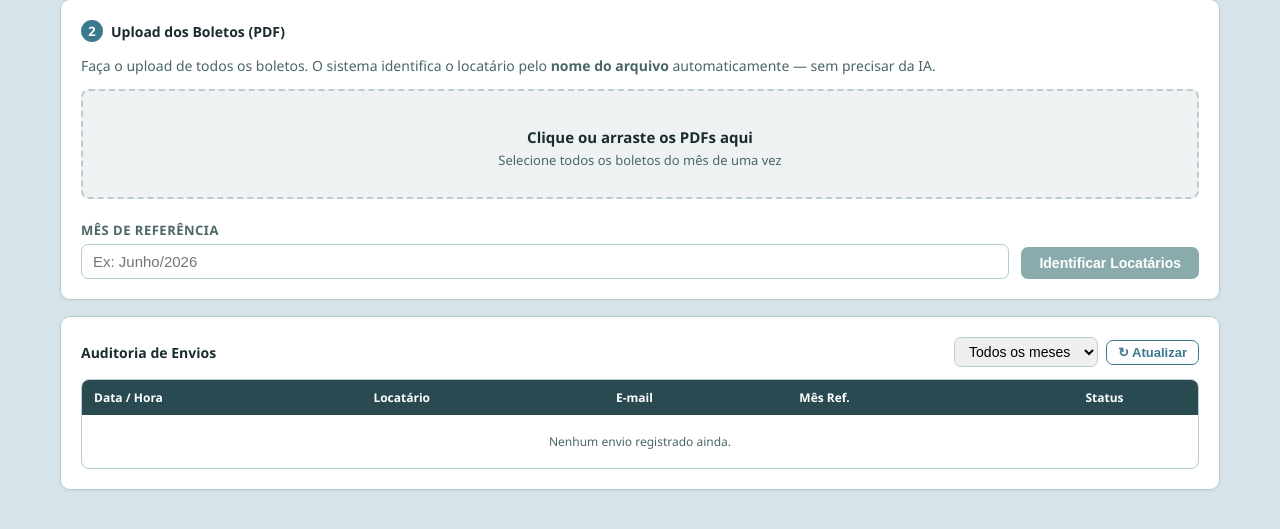
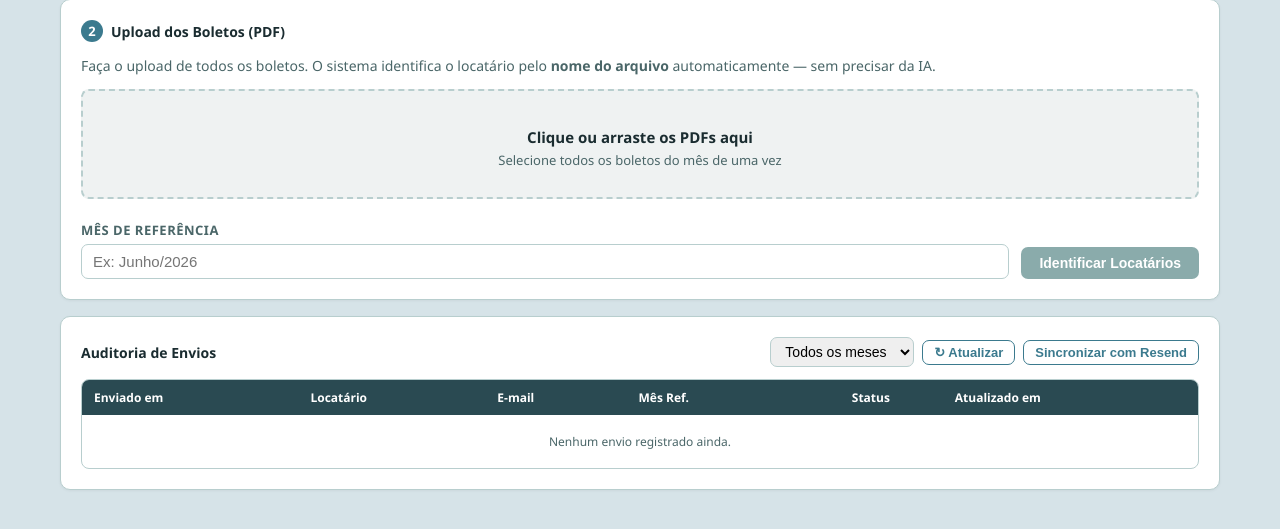
Before and after one commit to vithorafailde/sistema-boletos, a Flask app: page /envio_boletos in a window 1280 px wide. Shown: the part 160-689 px from the top of the page. Run offline with Flask 3, Linux system fonts and the light colour scheme; the visitor is signed in with stand-in values (Sample User, id 1); data that the repository does not hold is empty.

Commit message:
Auditoria: sincronizacao de status real com Resend
- Nova rota /api/sincronizar_resend consulta GET /emails/{id} na API
  do Resend e atualiza status de cada email (sent/delivered/bounced/etc.)
- atualizar_status_resend salva status_at (data/hora da mudanca de status)
- Webhook agora captura created_at do evento e salva como status_at em BRT
- Tabela de auditoria ganha coluna "Atualizado em"
- Botao "Sincronizar com Resend" em Boletos e Informes

Co-Authored-By: Claude Sonnet 4.6 <noreply@anthropic.com>

```diff
--- a/app.py
+++ b/app.py
@@ -2004,8 +2004,21 @@ def gravar_log_envio(nome, email, mes, status, erro="", tipo="informe", resend_i
         pass
 
 
-def atualizar_status_resend(resend_id, novo_status):
+def _iso_para_brt(iso_str):
+    """Converte timestamp ISO do Resend para formato brasileiro (UTC-3)."""
+    import datetime as _dt
+    from datetime import timezone, timedelta
+    try:
+        dt = _dt.datetime.fromisoformat(iso_str.replace("Z", "+00:00"))
+        brt = timezone(timedelta(hours=-3))
+        return dt.astimezone(brt).strftime("%d/%m/%Y %H:%M:%S")
+    except Exception:
+        return ""
+
+
+def atualizar_status_resend(resend_id, novo_status, status_at=None):
     """Atualiza o status de um registro do log pelo resend_id."""
+    import datetime as _dt
     if not resend_id or not LOG_ENVIOS_FILE.exists():
         return
     try:
@@ -2015,6 +2028,7 @@ def atualizar_status_resend(resend_id, novo_status):
         for entry in log:
             if entry.get("resend_id") == resend_id:
                 entry["status"] = novo_status
+                entry["status_at"] = status_at or _dt.datetime.now().strftime("%d/%m/%Y %H:%M:%S")
                 alterado = True
                 break
         if alterado:
@@ -2029,7 +2043,6 @@ def atualizar_status_resend(resend_id, novo_status):
 @app.route("/api/resend_webhook", methods=["POST"])
 def resend_webhook():
     """Recebe eventos de status do Resend (delivered, bounced, complained, etc.)."""
-    # Mapa de evento Resend → status interno
     STATUS_MAP = {
         "email.sent":             "sent",
         "email.delivered":        "delivered",
@@ -2042,13 +2055,86 @@ def resend_webhook():
     try:
         data = request.get_json(force=True) or {}
         event_type = data.get("type", "")
-        resend_id  = (data.get("data") or {}).get("email_id", "")
+        edata      = data.get("data") or {}
+        resend_id  = edata.get("email_id", "")
         novo_status = STATUS_MAP.get(event_type)
         if resend_id and novo_status:
-            atualizar_status_resend(resend_id, novo_status)
+            status_at = _iso_para_brt(edata.get("created_at", ""))
+            atualizar_status_resend(resend_id, novo_status, status_at or None)
     except Exception:
         pass
     return jsonify({"ok": True})
+
+
+@app.route("/api/sincronizar_resend", methods=["POST"])
+@login_required
+def sincronizar_resend():
+    """Consulta a API do Resend para cada email no log e atualiza o status real."""
+    import urllib.request, urllib.error, datetime as _dt
+    from datetime import timezone, timedelta
+    brt = timezone(timedelta(hours=-3))
+
+    cfg = ler_smtp()
+    api_key = cfg.get("resend_key", "")
+    if not api_key:
+        return jsonify({"erro": "Resend não configurado"}), 400
+
+    tipo = request.json.get("tipo", "") if request.is_json else ""
+
+    if not LOG_ENVIOS_FILE.exists():
+        return jsonify({"atualizados": 0, "total": 0})
+
+    with open(LOG_ENVIOS_FILE, encoding="utf-8") as f:
+        log = json.load(f)
+
+    STATUS_MAP = {
+        "sent":             "sent",
+        "delivered":        "delivered",
+        "delivery_delayed": "delayed",
+        "bounced":          "bounced",
+        "complained":       "complained",
+        "opened":           "opened",
+        "clicked":          "clicked",
+    }
+
+    atualizados = 0
+    total_com_id = 0
+    for entry in log:
+        rid = entry.get("resend_id", "")
+        if not rid:
+            continue
+        if tipo and entry.get("tipo") != tipo:
+            continue
+        total_com_id += 1
+        try:
+            req = urllib.request.Request(
+                f"https://api.resend.com/emails/{rid}",
+                headers={"Authorization": f"Bearer {api_key}"}
+            )
+            with urllib.request.urlopen(req, timeout=15) as resp:
+                edata = json.load(resp)
+            last_event = edata.get("last_event", "")
+            novo_status = STATUS_MAP.get(last_event, last_event) if last_event else None
+            if novo_status and novo_status != entry.get("status"):
+                entry["status"] = novo_status
+                entry["status_at"] = _dt.datetime.now(brt).strftime("%d/%m/%Y %H:%M:%S")
+                atualizados += 1
+            elif novo_status and not entry.get("status_at"):
+                # status igual mas sem timestamp — preenche
+                entry["status_at"] = _dt.datetime.now(brt).strftime("%d/%m/%Y %H:%M:%S")
+                atualizados += 1
+        except Exception:
+            continue
+
+    try:
+        tmp = str(LOG_ENVIOS_FILE) + ".tmp"
+        with open(tmp, "w", encoding="utf-8") as f:
+            json.dump(log, f, ensure_ascii=False, indent=2)
+        import os; os.replace(tmp, LOG_ENVIOS_FILE)
+    except Exception:
+        pass
+
+    return jsonify({"atualizados": atualizados, "total": total_com_id})
 
 
 @app.route("/api/log_envios", methods=["GET"])
--- a/templates/envio_boletos.html
+++ b/templates/envio_boletos.html
@@ -172,26 +172,28 @@ table.main-table { width: 100%; border-collapse: collapse; }
   <div class="card" id="secaoAuditoria" style="margin-top:4px">
     <div style="display:flex;justify-content:space-between;align-items:center;margin-bottom:12px;flex-wrap:wrap;gap:8px">
       <div class="card-title" style="margin-bottom:0">Auditoria de Envios</div>
-      <div style="display:flex;gap:8px;align-items:center">
+      <div style="display:flex;gap:8px;align-items:center;flex-wrap:wrap">
         <select id="filtroMesLog" class="form-input" style="font-size:14px;padding:5px 10px;width:auto" onchange="renderLogFiltrado()">
           <option value="">Todos os meses</option>
         </select>
         <button class="btn btn-outline btn-sm" onclick="carregarLogEnvios()">↻ Atualizar</button>
+        <button class="btn btn-outline btn-sm" id="btnSincronizar" onclick="sincronizarResend()" style="border-color:var(--accent);color:var(--accent)">Sincronizar com Resend</button>
       </div>
     </div>
     <div style="overflow-x:auto;border-radius:8px;border:1px solid var(--border)">
       <table style="width:100%;border-collapse:collapse;font-size:12px">
         <thead>
           <tr style="background:var(--header);color:#fff">
-            <th style="padding:9px 12px;text-align:left;font-weight:600;white-space:nowrap">Data / Hora</th>
+            <th style="padding:9px 12px;text-align:left;font-weight:600;white-space:nowrap">Enviado em</th>
             <th style="padding:9px 12px;text-align:left;font-weight:600">Locatário</th>
             <th style="padding:9px 12px;text-align:left;font-weight:600">E-mail</th>
             <th style="padding:9px 12px;text-align:left;font-weight:600">Mês Ref.</th>
             <th style="padding:9px 12px;text-align:center;font-weight:600">Status</th>
+            <th style="padding:9px 12px;text-align:left;font-weight:600;white-space:nowrap">Atualizado em</th>
           </tr>
         </thead>
         <tbody id="logEnviosBody">
-          <tr><td colspan="5" style="padding:18px;text-align:center;color:var(--muted)">Nenhum envio registrado ainda.</td></tr>
+          <tr><td colspan="6" style="padding:18px;text-align:center;color:var(--muted)">Nenhum envio registrado ainda.</td></tr>
         </tbody>
       </table>
     </div>
@@ -622,21 +624,48 @@ function renderLogFiltrado() {
   const filtro = (document.getElementById('filtroMesLog')?.value || '').trim();
   const log = filtro ? _logEnviosCache.filter(e => e.mes === filtro) : _logEnviosCache;
   if (!log || log.length === 0) {
-    tbody.innerHTML = '<tr><td colspan="5" style="padding:18px;text-align:center;color:var(--muted)">Nenhum envio registrado ainda.</td></tr>';
+    tbody.innerHTML = '<tr><td colspan="6" style="padding:18px;text-align:center;color:var(--muted)">Nenhum envio registrado ainda.</td></tr>';
     return;
   }
   tbody.innerHTML = log.map((e, i) => {
     const bg = i % 2 === 0 ? '#fff' : '#f7fafb';
     const b = AUDIT_BADGES[e.status] || ['#EEE','#555', e.status];
-    const badge = `<span style="background:${b[0]};color:${b[1]};padding:3px 9px;border-radius:12px;font-size:13px;font-weight:700" title="${escHtml(e.detalhe||'')}">${b[2]}</span>`;
+    const title = e.detalhe ? escHtml(e.detalhe) : b[2];
+    const badge = `<span style="background:${b[0]};color:${b[1]};padding:3px 9px;border-radius:12px;font-size:13px;font-weight:700;cursor:default" title="${title}">${b[2]}</span>`;
+    const statusAt = e.status_at
+      ? `<span style="color:var(--muted);font-size:11px">${escHtml(e.status_at)}</span>`
+      : `<span style="color:#bbb;font-size:11px">—</span>`;
     return `<tr style="background:${bg};border-top:1px solid var(--border)">
-      <td style="padding:8px 12px;white-space:nowrap;color:var(--muted)">${e.timestamp}</td>
+      <td style="padding:8px 12px;white-space:nowrap;color:var(--muted);font-size:11px">${e.timestamp}</td>
       <td style="padding:8px 12px;font-weight:600">${escHtml(e.nome||'')}</td>
       <td style="padding:8px 12px;color:var(--accent)">${escHtml(e.email||'')}</td>
       <td style="padding:8px 12px">${escHtml(e.mes||'')}</td>
       <td style="padding:8px 12px;text-align:center">${badge}</td>
+      <td style="padding:8px 12px;white-space:nowrap">${statusAt}</td>
     </tr>`;
   }).join('');
+}
+
+async function sincronizarResend() {
+  const btn = document.getElementById('btnSincronizar');
+  btn.disabled = true;
+  btn.textContent = 'Consultando Resend...';
+  try {
+    const r = await fetch('/api/sincronizar_resend', {
+      method: 'POST',
+      headers: {'Content-Type':'application/json'},
+      body: JSON.stringify({tipo:'boleto'})
+    });
+    const d = await r.json();
+    if (d.erro) { alert('Erro: ' + d.erro); return; }
+    await carregarLogEnvios();
+    showSalvo(`${d.atualizados} status atualizado(s) de ${d.total} emails`);
+  } catch(ex) {
+    alert('Erro ao consultar Resend: ' + ex);
+  } finally {
+    btn.disabled = false;
+    btn.textContent = 'Sincronizar com Resend';
+  }
 }
 
 // ─── Helpers ──────────────────────────────────────────────────────────────────
```
Also changed, not shown: templates/index.html (+34 -5 lines).
